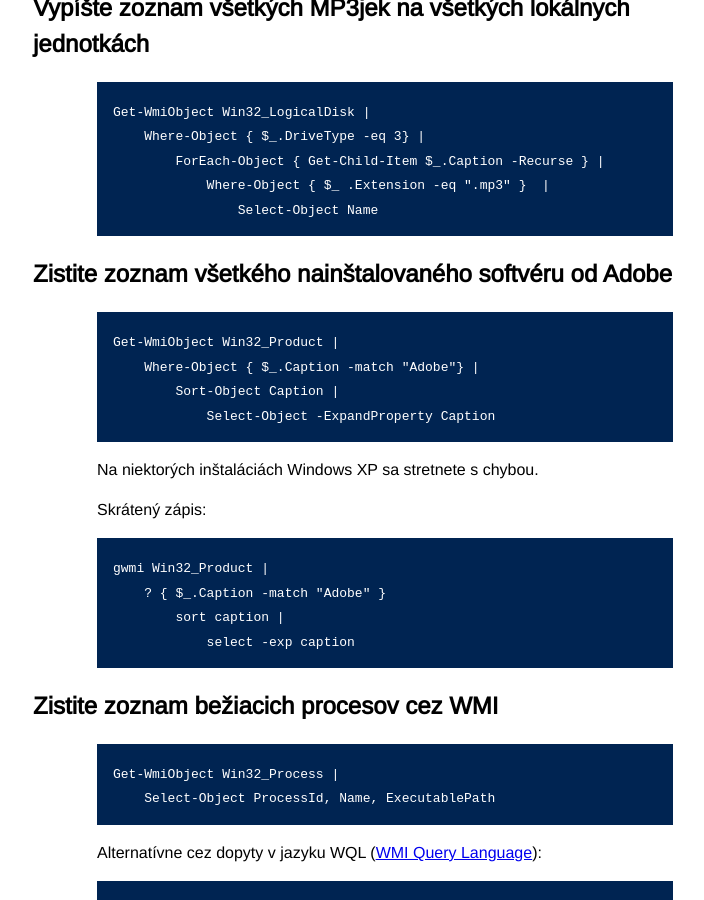
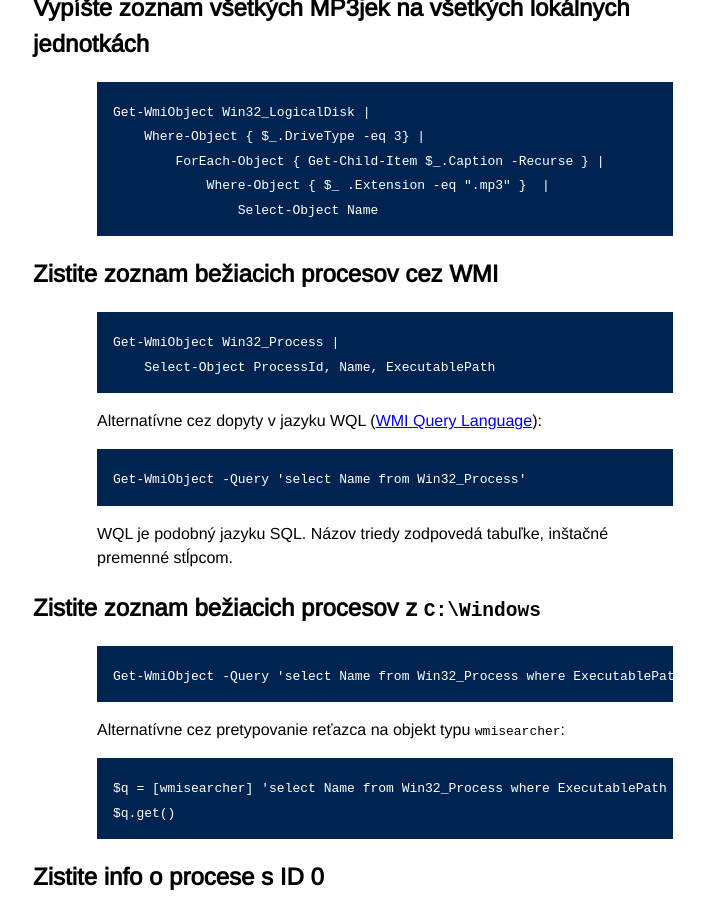
Before and after one commit to novotnyr/powershell-cvicebnica, a Jekyll site: the page built from wmi.markdown, in a window 1280 px wide and 900 px high, scrolled down 2565 px. Shown: the whole window, without its empty margins (287-991 px from the left). Built offline with Jekyll 4.4.1, drawn with Linux system fonts in a browser that asks for light colours.

Commit message:
Odstranena zmienka o Win32_Product, ktory je zakerny.
Vysvetlenie:
https://gregramsey.net/2012/02/20/win32_product-is-evil/

```diff
--- a/wmi.markdown
+++ b/wmi.markdown
@@ -104,23 +104,6 @@ Vypíšte zoznam všetkých MP3jek na všetkých lokálnych jednotkách
 	                Select-Object Name
 
 
-Zistite zoznam všetkého nainštalovaného softvéru od Adobe
--------------------------------------------
-
-	Get-WmiObject Win32_Product |
-	    Where-Object { $_.Caption -match "Adobe"} |
-	        Sort-Object Caption |
-	            Select-Object -ExpandProperty Caption
-
-Na niektorých inštaláciách Windows XP sa stretnete s chybou.
-
-Skrátený zápis:
-
-    gwmi Win32_Product |
-        ? { $_.Caption -match "Adobe" }
-            sort caption |
-                select -exp caption
-
 Zistite zoznam bežiacich procesov cez WMI
 -----------------------------------------
 
```
